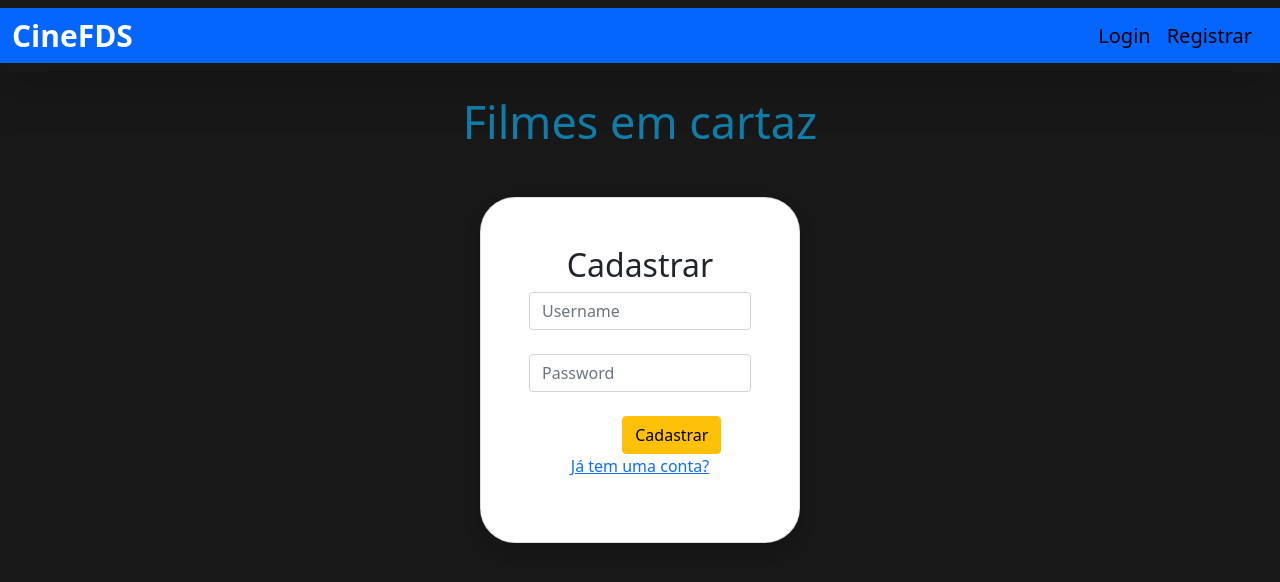
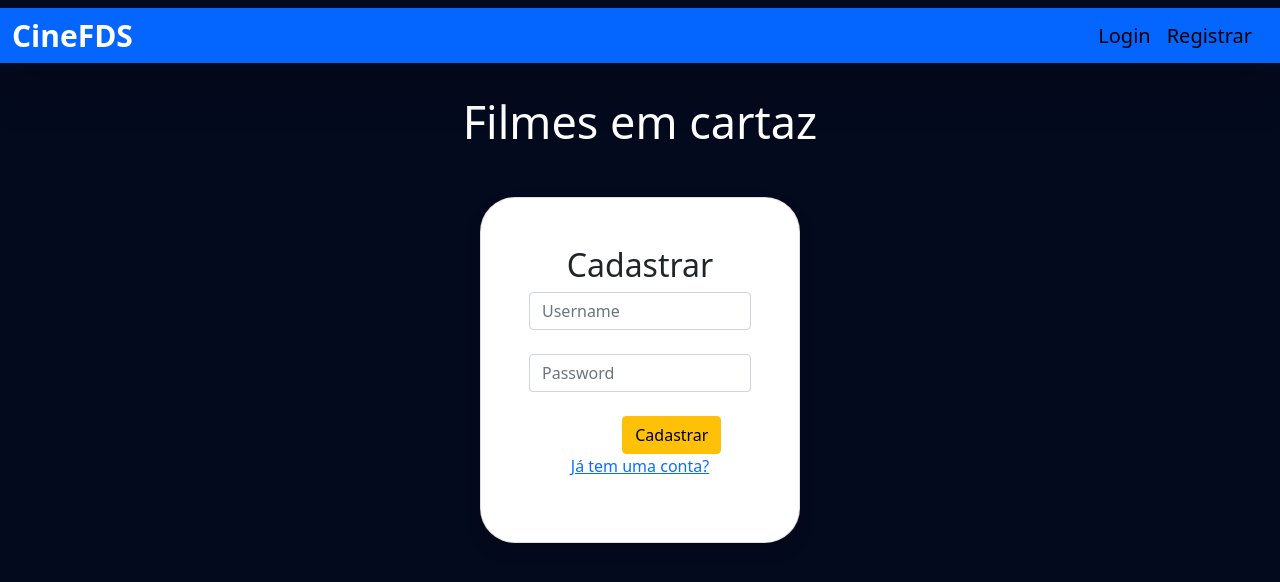
Before and after one commit to julsales/CineFDS, a Django app: page /register/ in a window 1280 px wide. Shown: the top 582 px of the page. Run offline with Django 5.2, Linux system fonts and the light colour scheme.

Commit message:
Final da paleta de cores

```diff
--- a/CineFds/projeto/home/templates/base.html
+++ b/CineFds/projeto/home/templates/base.html
@@ -14,7 +14,7 @@
   <style>
 
     h1 {
-      color: rgb(16, 126, 170);
+      color: rgb(255, 255, 255);
       font-size: 45px;
     }
     #log{
@@ -23,7 +23,7 @@
   </style>
 </head>
  <!--FUNDO-->
-<body style="background-color: rgb(24, 24, 24);">
+<body style="background-color: rgb(4, 10, 29);">
 
   <nav class="navbar navbar-dark background-color:rgb(5, 101, 255) shadow-lg">
     <!--BARRA DE CIMA-->
--- a/CineFds/projeto/home/templates/home.html
+++ b/CineFds/projeto/home/templates/home.html
@@ -22,11 +22,11 @@
     {% for movie in movies %}
     <div class="col-md-3 pt-3" >
         <!-- COR DAS CAIXAS DE FILME-->
-        <div class="card shadow-lg" style="width: 18rem; background-color:  rgb(7, 7, 7); border-radius: 32px;" >
+        <div class="card shadow-lg" style="width: 18rem; background-color:  rgb(33 38 45); border-radius: 32px;" >
             <img src="{{movie.images}}" style="height: 210px; border-radius: 30px;" alt="Filme">
             <div class="card-body">
-                <h5 class="card-title text-center text-uppercase">  <strong style="font-size: 28px; color:red">{{movie.movie_name}}</strong></h5>
-                <p class="bold"> <b>Preço</b> ₹ {{movie.price}} <br> <strong>Gênero</strong> - {{movie.category.category_name}}</p>
+                <h5 class="card-title text-center text-uppercase">  <strong style="font-size: 20px; color:rgb(152 170 236)">{{movie.movie_name}}</strong></h5>
+                <p class="bold" style="color: aliceblue;""> <b>Preço</b> R$ {{movie.price}} <br> <strong>Gênero</strong> - {{movie.category.category_name}} <br> <Strong>Duração</Strong> --:-- </p>
                  <a href="{%  url 'add-cart' movie.uid %}" class="btn btn-warning middle">Comprar agora </a>
                    </div>
         </div>
```
Also changed, not shown: CineFds/projeto/db.sqlite3.
